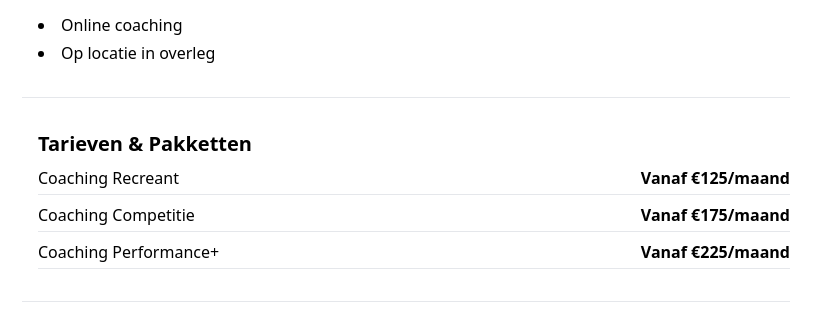
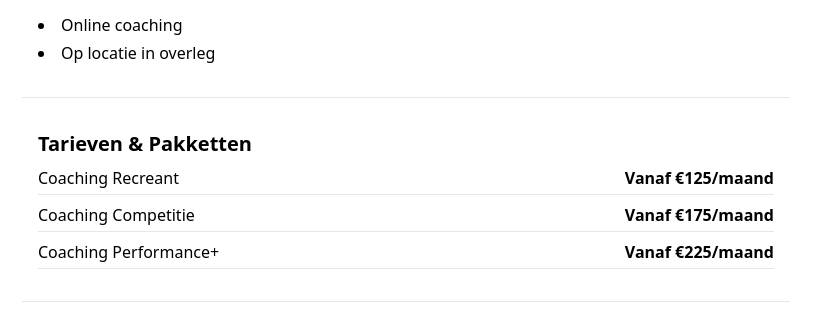
Before and after one commit to MilanMareels/xyzcoaching, a React (Vite) app: page /coaching/coaching-pakketten in a window 1280 px wide. Shown: the part 1241-1560 px from the top of the page, without its empty margins (234-1055 px from the left). Built offline with nearby package versions, Linux system fonts and the light colour scheme; no server answers.

Commit message:
fixdetqils pqdding

```diff
--- a/src/components/ServiceDetails.tsx
+++ b/src/components/ServiceDetails.tsx
@@ -101,7 +101,7 @@ export default function ServiceDetails() {
         <HR />
 
         {/* Pakketten / Prijzen */}
-        <section className="w-full pl-4">
+        <section className="w-full pl-4 pr-4">
           <h2 className="text-xl font-bold">Tarieven & Pakketten</h2>
           <ul className="mt-2 space-y-2">
             {service.packages.map((pack, index) => (
```
